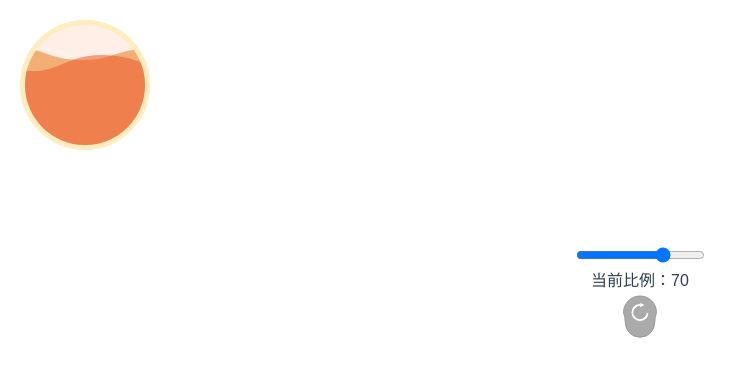
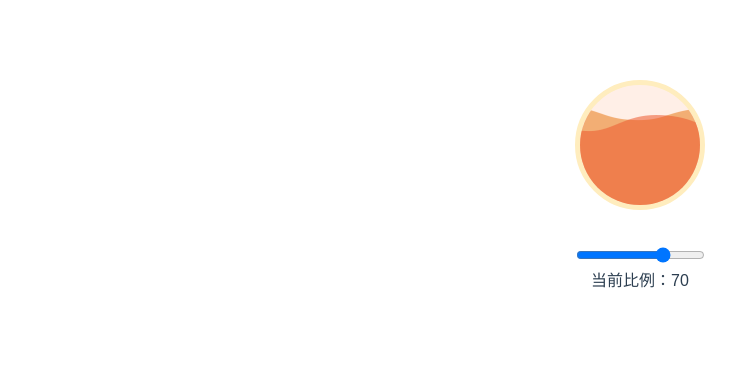
Before and after one commit to Tetegw/fepawn-ui, a Vue app: page /#/waterRipple in a window 1280 px wide. Shown: the top 376 px of the page, without its empty margins (0-748 px from the left). Built offline with nearby package versions, Linux system fonts and the light colour scheme.

Commit message:
[fix] bubble component fix bug

```diff
--- a/src/components/_ModulePage/betterScroll.vue
+++ b/src/components/_ModulePage/betterScroll.vue
@@ -2,11 +2,16 @@
   <div class="better-scroll">
     <router-link to="/betterScroll/pullToLoadMore">下拉刷新上拉加载</router-link>
     <router-view></router-view>
+    <bubble :y="40"></bubble>
   </div>
 </template>
 
 <script>
+import Bubble from '@/components/BetterScroll/bubble'
 export default {
+  components: {
+    'bubble': Bubble
+  }
 }
 </script>
 
--- a/src/components/_ModulePage/waterRipple.vue
+++ b/src/components/_ModulePage/waterRipple.vue
@@ -1,17 +1,15 @@
 <template>
   <div class="full-page">
     <div class="water-ripple-wrap">
-      <water-ripple :value="value" :wrapSize="wrapSize"></water-ripple>
+      <water-ripple :value="value" :wrapSize="wrapSize" class="water-ripple"></water-ripple>
     </div>
     <input class="range" type="range" v-model="rangeValue" min="0" max="100" @change="rangeChange">
     <div>当前比例：{{value}}</div>
-    <bubble :y="10"></bubble>
   </div>
 </template>
 
 <script>
 import WaterRipple from '@/components/WaterRipple'
-import Bubble from '@/components/WaterRipple/bubble'
 export default {
   data () {
     return {
@@ -26,13 +24,12 @@ export default {
     }
   },
   components: {
-    'water-ripple': WaterRipple,
-    bubble: Bubble
+    'water-ripple': WaterRipple
   }
 }
 </script>
 
-<style>
+<style scoped>
 @import url('../../assets/style/index.css');
 .range {
   height: 30px;
@@ -41,4 +38,9 @@ export default {
   height: 200px;
   padding: 20px;
 }
+.water-ripple-wrap .water-ripple{
+  left: 50%;
+  top: 10%;
+  transform: translate(-50%)
+}
 </style>
```
Also changed, not shown: src/components/BetterScroll/bubble.vue (renamed from src/components/WaterRipple/bubble.vue).
